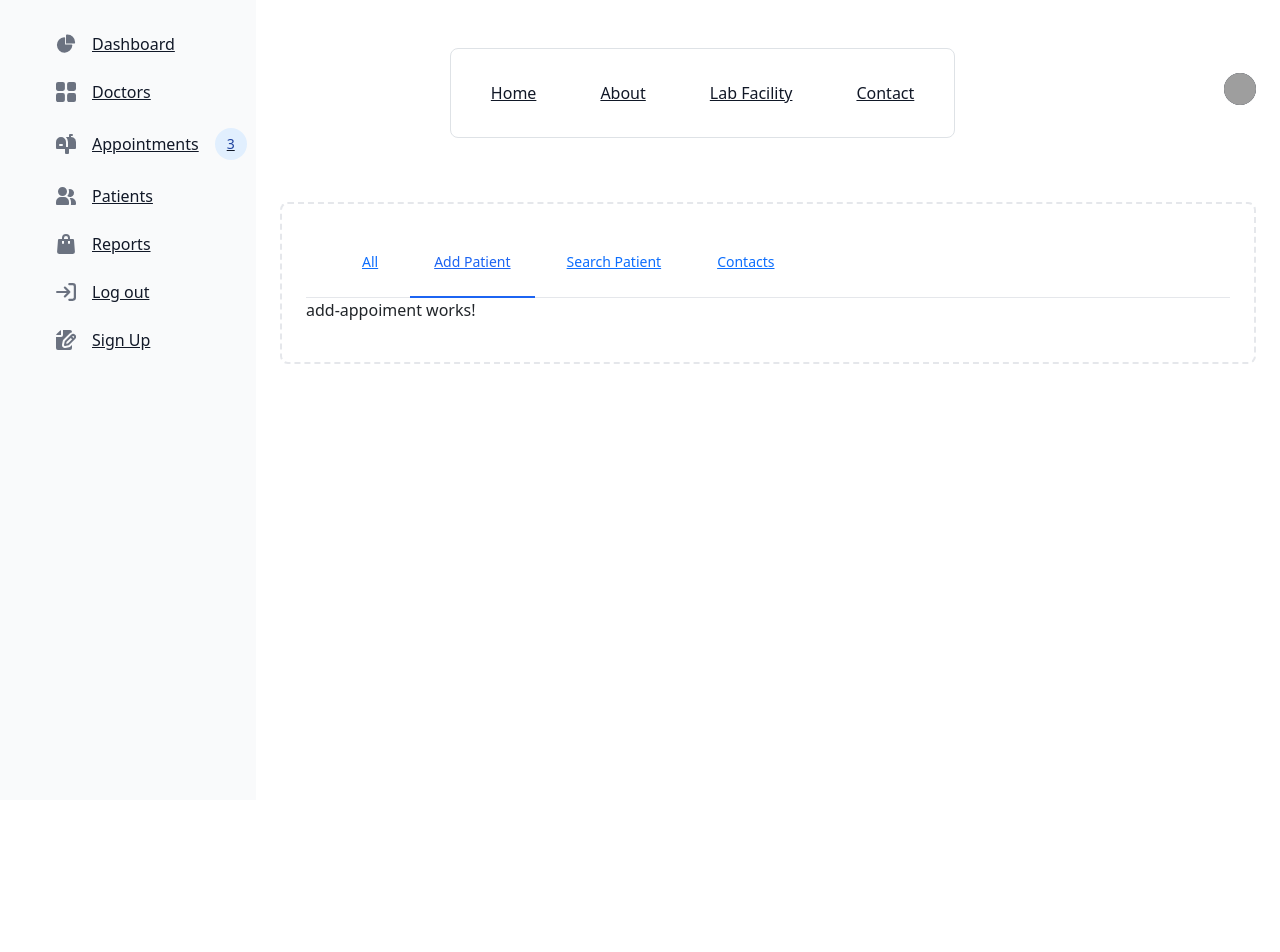
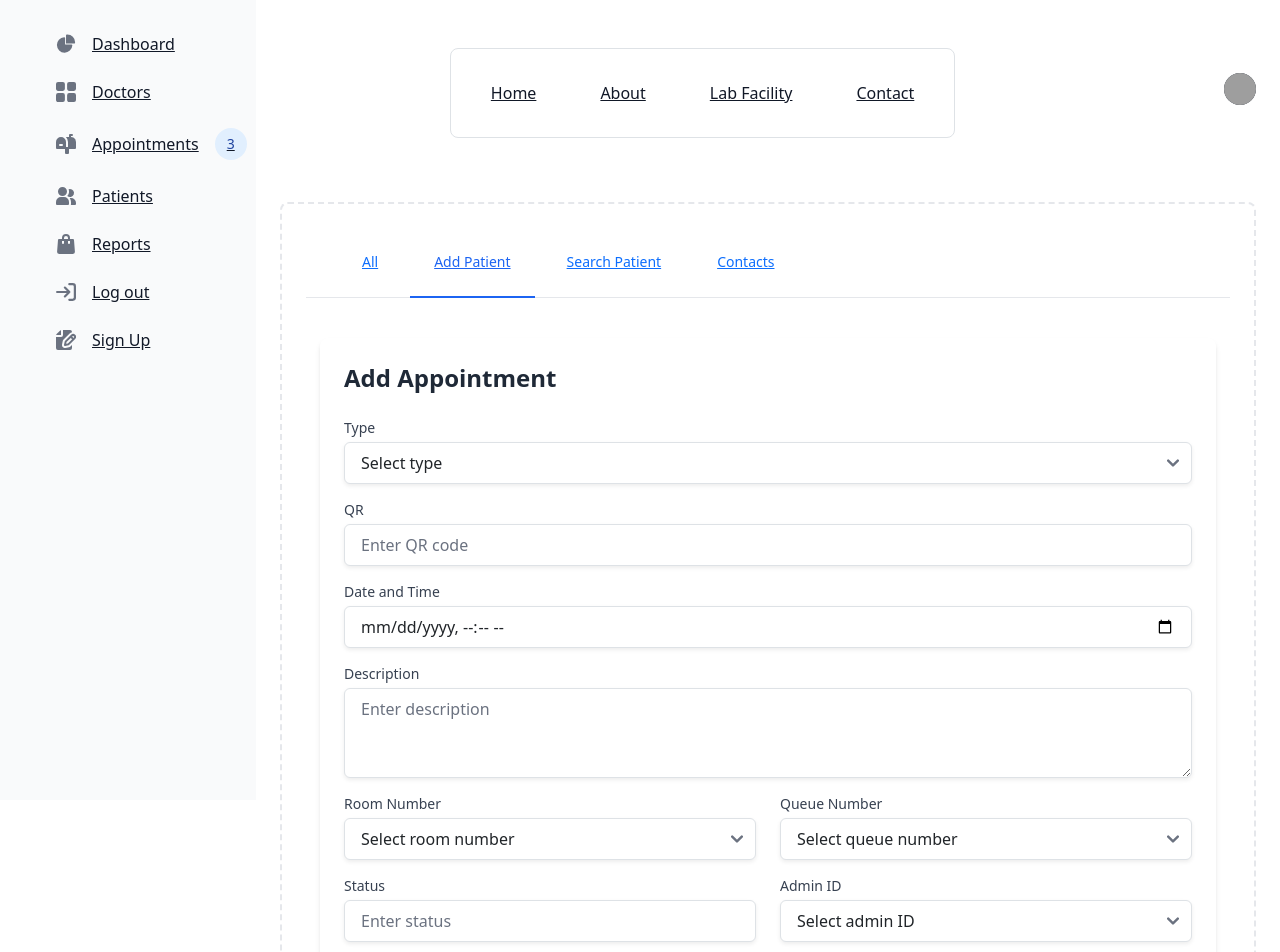
Before and after one commit to ShashithaU/hospital-management-system-front-end, an Angular app: page /appointment/add-appointment in a window 1280 px wide. Shown: the top 952 px of the page. Before the commit the page ends 800 px from the top, so only its background shows below. Built offline with nearby package versions, Linux system fonts and the light colour scheme; grey boxes are pictures that could not be loaded.

Commit message:
add Appointment UI was implemented

```diff
--- a/src/app/app.routes.ts
+++ b/src/app/app.routes.ts
@@ -41,7 +41,7 @@ export const routes: Routes = [
         component: DetailsAppoimentComponent,
       },
       {
-        path: '',
+        path: 'manage-all',
         component: DashboardAppoimentComponent,
       },
     ],
--- a/src/app/appoiment/add-appoiment/add-appoiment.component.html
+++ b/src/app/appoiment/add-appoiment/add-appoiment.component.html
@@ -1 +1,137 @@
-<p>add-appoiment works!</p>
+<div class="max-w-4xl mx-auto p-6 bg-white shadow-md rounded-lg mt-10">
+  <h2 class="text-2xl font-bold mb-6 text-gray-800">Add Appointment</h2>
+  <form class="space-y-4">
+    <!-- Type -->
+    <div>
+      <label for="type" class="block text-sm font-medium text-gray-700"
+        >Type</label
+      >
+      <select
+        id="type"
+        name="type"
+        class="mt-1 block w-full px-3 py-2 border border-gray-300 rounded-md shadow-sm focus:outline-none focus:ring-indigo-500 focus:border-indigo-500"
+      >
+        <option value="" disabled selected>Select type</option>
+        <option value="Consultation">Consultation</option>
+        <option value="Follow-up">Follow-up</option>
+        <option value="Emergency">Emergency</option>
+      </select>
+    </div>
+
+    <!-- QR -->
+    <div>
+      <label for="qr" class="block text-sm font-medium text-gray-700">QR</label>
+      <input
+        type="text"
+        id="qr"
+        name="qr"
+        class="mt-1 block w-full px-3 py-2 border border-gray-300 rounded-md shadow-sm focus:outline-none focus:ring-indigo-500 focus:border-indigo-500"
+        placeholder="Enter QR code"
+      />
+    </div>
+
+    <!-- Date and Time -->
+    <div>
+      <label for="dateTime" class="block text-sm font-medium text-gray-700"
+        >Date and Time</label
+      >
+      <input
+        type="datetime-local"
+        id="dateTime"
+        name="dateTime"
+        class="mt-1 block w-full px-3 py-2 border border-gray-300 rounded-md shadow-sm focus:outline-none focus:ring-indigo-500 focus:border-indigo-500"
+      />
+    </div>
+
+    <!-- Description -->
+    <div>
+      <label for="description" class="block text-sm font-medium text-gray-700"
+        >Description</label
+      >
+      <textarea
+        id="description"
+        name="description"
+        rows="3"
+        class="mt-1 block w-full px-3 py-2 border border-gray-300 rounded-md shadow-sm focus:outline-none focus:ring-indigo-500 focus:border-indigo-500"
+        placeholder="Enter description"
+      ></textarea>
+    </div>
+
+    <!-- Room Number and Queue Number -->
+    <div class="grid grid-cols-2 gap-4">
+      <div>
+        <label for="roomNumber" class="block text-sm font-medium text-gray-700"
+          >Room Number</label
+        >
+        <select
+          id="roomNumber"
+          name="roomNumber"
+          class="mt-1 block w-full px-3 py-2 border border-gray-300 rounded-md shadow-sm focus:outline-none focus:ring-indigo-500 focus:border-indigo-500"
+        >
+          <option value="" disabled selected>Select room number</option>
+          <option value="101">101</option>
+          <option value="102">102</option>
+          <option value="103">103</option>
+        </select>
+      </div>
+
+      <div>
+        <label for="qNumber" class="block text-sm font-medium text-gray-700"
+          >Queue Number</label
+        >
+        <select
+          id="qNumber"
+          name="qNumber"
+          class="mt-1 block w-full px-3 py-2 border border-gray-300 rounded-md shadow-sm focus:outline-none focus:ring-indigo-500 focus:border-indigo-500"
+        >
+          <option value="" disabled selected>Select queue number</option>
+          <option value="1">1</option>
+          <option value="2">2</option>
+          <option value="3">3</option>
+        </select>
+      </div>
+    </div>
+
+    <!-- Status and Admin ID -->
+    <div class="grid grid-cols-2 gap-4">
+      <div>
+        <label for="status" class="block text-sm font-medium text-gray-700"
+          >Status</label
+        >
+        <input
+          type="text"
+          id="status"
+          name="status"
+          class="mt-1 block w-full px-3 py-2 border border-gray-300 rounded-md shadow-sm focus:outline-none focus:ring-indigo-500 focus:border-indigo-500"
+          placeholder="Enter status"
+        />
+      </div>
+
+      <div>
+        <label for="adminId" class="block text-sm font-medium text-gray-700"
+          >Admin ID</label
+        >
+        <select
+          id="adminId"
+          name="adminId"
+          class="mt-1 block w-full px-3 py-2 border border-gray-300 rounded-md shadow-sm focus:outline-none focus:ring-indigo-500 focus:border-indigo-500"
+        >
+          <option value="" disabled selected>Select admin ID</option>
+          <option value="1">1</option>
+          <option value="2">2</option>
+          <option value="3">3</option>
+        </select>
+      </div>
+    </div>
+
+    <!-- Submit Button -->
+    <div>
+      <button
+        type="submit"
+        class="w-full bg-indigo-600 text-white py-2 px-4 rounded-md shadow-md hover:bg-indigo-700 focus:outline-none focus:ring-2 focus:ring-indigo-500 focus:ring-offset-2"
+      >
+        Submit
+      </button>
+    </div>
+  </form>
+</div>
--- a/src/app/appoiment/appoiment-root/appoiment-root.component.html
+++ b/src/app/appoiment/appoiment-root/appoiment-root.component.html
@@ -1,13 +1,13 @@
 <div class="text-sm font-medium text-center text-gray-500 border-b border-gray-200 dark:text-gray-400 dark:border-gray-700">
     <ul class="flex flex-wrap -mb-px">
         <li class="me-2">
-            <a routerLink="" class="inline-block p-4 border-b-2 border-transparent rounded-t-lg hover:text-gray-600 hover:border-gray-300 dark:hover:text-gray-300">All</a>
+            <a routerLink="manage-all" class="inline-block p-4 border-b-2 border-transparent rounded-t-lg hover:text-gray-600 hover:border-gray-300 dark:hover:text-gray-300">All</a>
         </li>
         <li class="me-2">
             <a routerLink="add-appointment"  class="inline-block p-4 text-blue-600 border-b-2 border-blue-600 rounded-t-lg active dark:text-blue-500 dark:border-blue-500" aria-current="page">Add Patient</a>
         </li>
         <li class="me-2">
-            <a routerLink="get-patient-details"  class="inline-block p-4 border-b-2 border-transparent rounded-t-lg hover:text-gray-600 hover:border-gray-300 dark:hover:text-gray-300">Search Patient</a>
+            <a routerLink="details-appointment"  class="inline-block p-4 border-b-2 border-transparent rounded-t-lg hover:text-gray-600 hover:border-gray-300 dark:hover:text-gray-300">Search Patient</a>
         </li>
         <li class="me-2">
             <a routerLink="contacts"  class="inline-block p-4 border-b-2 border-transparent rounded-t-lg hover:text-gray-600 hover:border-gray-300 dark:hover:text-gray-300">Contacts</a>
--- a/src/app/appoiment/appoiment-root/appoiment-root.component.ts
+++ b/src/app/appoiment/appoiment-root/appoiment-root.component.ts
@@ -1,10 +1,10 @@
 import { Component } from '@angular/core';
-import { RouterOutlet } from '@angular/router';
+import { RouterModule, RouterOutlet } from '@angular/router';
 
 @Component({
   selector: 'app-appoiment-root',
   standalone: true,
-  imports: [RouterOutlet],
+  imports: [RouterOutlet,RouterModule],
   templateUrl: './appoiment-root.component.html',
   styleUrl: './appoiment-root.component.css'
 })
```
